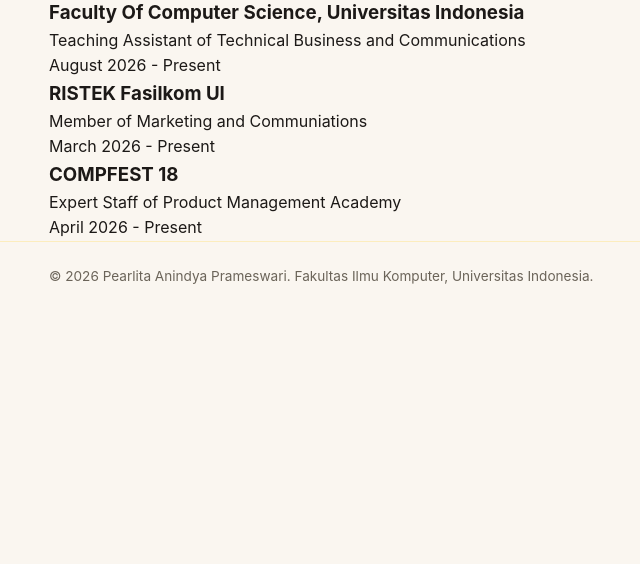
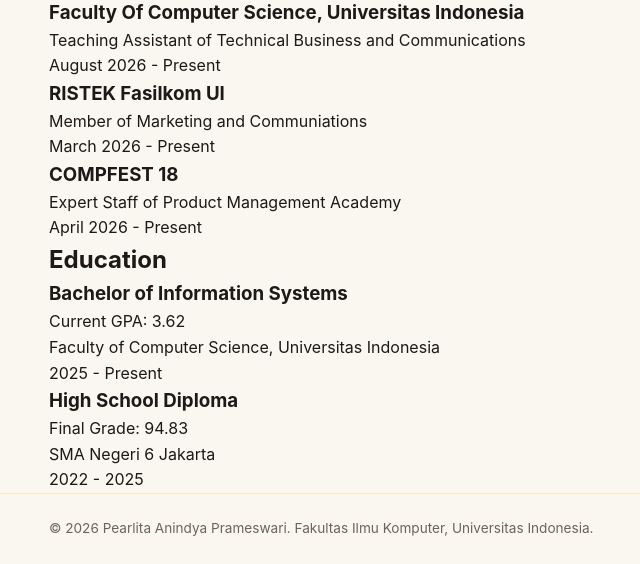
Before and after one commit to pearlitaanindya/myportofolio, a Django app: page / in a window 1280 px wide. Shown: the part 788-1352 px from the top of the page, without its empty margins (135-775 px from the left). Before the commit the page ends 1072 px from the top, so only its background shows below. Run offline with Django 5.2, Linux system fonts and the light colour scheme.

Commit message:
feat: Add education section

```diff
--- a/templates/index.html
+++ b/templates/index.html
@@ -69,6 +69,25 @@
                 </div>
             </div>
         </section>
+
+         <section class="education" id="education">
+            <div class="container educations">
+                <h2 class="section-title">Education</h2>
+                <div class="education-items">
+                    <h3 class="education-level">Bachelor of Information Systems</h3>
+                    <p class="grade-or-gpa">Current GPA: 3.62</p>
+                    <p class="education-institution">Faculty of Computer Science, Universitas Indonesia</p>
+                    <p class="education-period">2025 - Present</p>
+                </div>
+                <div class="education-items">
+                    <h3 class="education-level">High School Diploma</h3>
+                    <p class="grade-or-gpa">Final Grade: 94.83</p>
+                    <p class="education-institution">SMA Negeri 6 Jakarta</p>
+                    <p class="education-period">2022 - 2025</p>
+                </div>
+            </div>
+        </section>
+
     </main>
 
     <footer class="site-footer">
```
